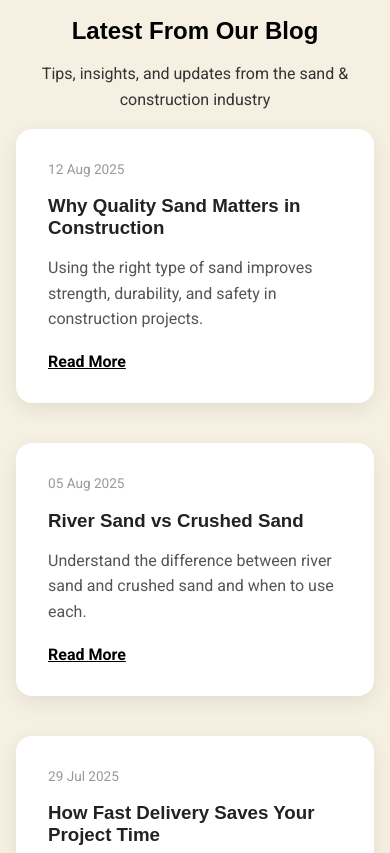
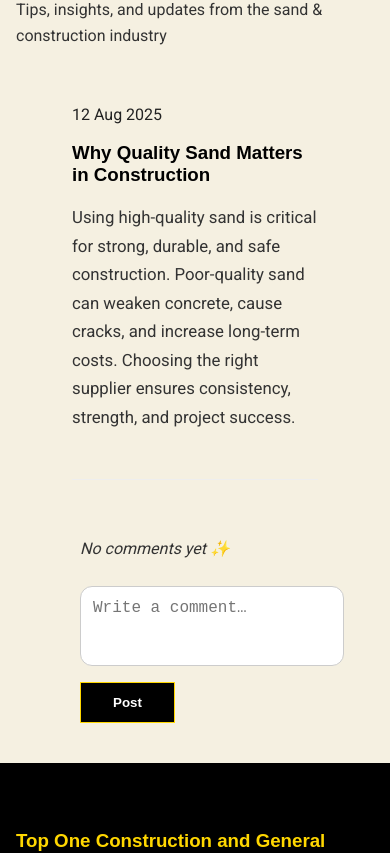
Before and after one commit to TemoshoS/topone, a React (Vite) app: page / in a window 390 px wide. Shown: the part 2332-3185 px from the top of the page. Built offline with nearby package versions, Linux system fonts and the light colour scheme.

Commit message:
contacts

```diff
--- a/src/pages/Home.tsx
+++ b/src/pages/Home.tsx
@@ -1,3 +1,4 @@
+import { useState } from 'react';
 import { Link } from 'react-router-dom';
 import { ImageWithFallback } from '../components/figma/ImageWithFallback';
 import '../styles/home.css';
@@ -8,6 +9,9 @@ import sandG from '../assets/sand g.jpeg';
 import sandgr from '../assets/sand gr.jpeg';
 
 export function Home() {
+  const [comments, setComments] = useState<string[]>([]);
+  const [commentText, setCommentText] = useState('');
+
   const products = [
     { title: 'River Sand', desc: 'High-quality river sand perfect for construction and concrete mixing', image: sand },
     { title: 'Crushed Stone', desc: 'Various sizes of crushed stone for all your construction needs', image: sandG },
@@ -16,26 +20,17 @@ export function Home() {
 
 
 
-  const blogs = [
-    {
+
+  const blogPost = {
     title: 'Why Quality Sand Matters in Construction',
-      excerpt:
-        'Using the right type of sand improves strength, durability, and safety in construction projects.',
+    content: `
+      Using high-quality sand is critical for strong, durable, and safe construction.
+      Poor-quality sand can weaken concrete, cause cracks, and increase long-term costs.
+      Choosing the right supplier ensures consistency, strength, and project success.
+    `,
     date: '12 Aug 2025',
-    },
-    {
-      title: 'River Sand vs Crushed Sand',
-      excerpt:
-        'Understand the difference between river sand and crushed sand and when to use each.',
-      date: '05 Aug 2025',
-    },
-    {
-      title: 'How Fast Delivery Saves Your Project Time',
-      excerpt:
-        'Delays cost money. Here’s how reliable material delivery keeps your project on track.',
-      date: '29 Jul 2025',
-    },
-  ];
+  };
+
 
 
   return (
@@ -85,18 +80,63 @@ export function Home() {
             Tips, insights, and updates from the sand & construction industry
           </p>
 
-    <div className="grid-3">
-      {blogs.map((blog, idx) => (
-        <div key={idx} className="blog-card">
-          <span className="blog-date">{blog.date}</span>
-          <h3>{blog.title}</h3>
-          <p>{blog.excerpt}</p>
-          <Link to="/blog" className="blog-link">
-            Read More
-          </Link>
+          {/* Blog Section */}
+          <section className="blog">
+            <div className="container">
+              <article className="blog-card blog-layout">
+
+                {/* LEFT: Blog Post */}
+                <div className="blog-left">
+                  <span className="blog-date">{blogPost.date}</span>
+                  <h3 className="blog-title">{blogPost.title}</h3>
+                  <p className="blog-content">{blogPost.content}</p>
                 </div>
+
+                {/* RIGHT: Comments */}
+                <div className="blog-right">
+                  {comments.length === 0 && (
+                    <p className="no-comments">
+                      No comments yet ✨
+                    </p>
+                  )}
+
+                  <ul className="comment-list">
+                    {comments.map((comment, idx) => (
+                      <li key={idx} className="comment-item">
+                        <span className="comment-avatar">👤</span>
+                        <p>{comment}</p>
+                      </li>
                     ))}
+                  </ul>
+
+                  <form
+                    className="comment-form"
+                    onSubmit={(e) => {
+                      e.preventDefault();
+                      if (!commentText.trim()) return;
+                      setComments([...comments, commentText]);
+                      setCommentText('');
+                    }}
+                  >
+                    <textarea
+                      placeholder="Write a comment…"
+                      value={commentText}
+                      onChange={(e) => setCommentText(e.target.value)}
+                      rows={3}
+                      required
+                    />
+                    <button type="submit" className="btn-black">
+                      Post
+                    </button>
+                  </form>
                 </div>
+
+              </article>
+            </div>
+          </section>
+
+
+
         </div>
       </section>
 
--- a/src/styles/home.css
+++ b/src/styles/home.css
@@ -152,86 +152,157 @@
   height: 4rem;
 }
 
-/* CTA Section */
-.cta {
-  padding: 4rem 0;
-  background-color: black;
-  color: white;
-}
-
-.cta h2 {
-  font-size: 2.5rem;
-  margin-bottom: 1rem;
-  color: white;
-}
-
-.cta p {
-  font-size: 1.25rem;
-  margin-bottom: 2rem;
-}
-
-.text-center {
+/* Blog Header */
+.blog-header {
   text-align: center;
-}
-
-/* Blog Section */
-.blog {
-  padding: 4rem 0;
-  background-color: #f5f0e1;
-}
-
-.blog h2 {
-  text-align: center;
-  margin-bottom: 0.5rem;
-}
-
-.blog-intro {
-  text-align: center;
-  color: #555;
   margin-bottom: 3rem;
 }
 
-.blog-card {
-  background: #fff;
-  padding: 2rem;
-  border-radius: 16px;
-  box-shadow: 0 6px 20px rgba(0, 0, 0, 0.08);
-  transition: transform 0.3s ease, box-shadow 0.3s ease;
+.blog-subtitle {
+  color: #666;
+  margin-top: 0.5rem;
 }
 
-.blog-card:hover {
-  transform: translateY(-8px);
-  box-shadow: 0 12px 30px rgba(0, 0, 0, 0.15);
+/* Single Blog Card */
+.single-blog {
+  max-width: 820px;
+  margin: 0 auto;
+  padding: 2.5rem;
 }
 
-.blog-date {
-  font-size: 0.85rem;
-  color: #999;
-  display: block;
-  margin-bottom: 0.5rem;
+.blog-meta {
+  display: flex;
+  justify-content: space-between;
+  align-items: center;
+  margin-bottom: 1rem;
 }
 
-.blog-card h3 {
-  margin-bottom: 0.75rem;
+.blog-tag {
+  background: #FFD700;
+  color: #000;
+  font-size: 0.75rem;
+  padding: 0.25rem 0.75rem;
+  border-radius: 999px;
+  font-weight: 600;
+}
+
+.blog-title {
+  margin-bottom: 1rem;
   color: #222;
 }
 
-.blog-card p {
-  color: #555;
-  margin-bottom: 1.25rem;
-  line-height: 1.6;
+.blog-content {
+  font-size: 1.05rem;
+  line-height: 1.7;
+  color: #444;
 }
 
-.blog-link {
-  font-weight: 600;
-  color: #000;
-  transition: color 0.3s ease;
+/* Comments Section */
+.comments {
+  margin-top: 3rem;
+  padding-top: 2rem;
+  border-top: 1px solid #eee;
 }
 
-.blog-link:hover {
-  color: #FFD700;
+.comments h4 {
+  margin-bottom: 1rem;
 }
 
+.no-comments {
+  color: #777;
+  font-style: italic;
+}
+
+/* Comment List */
+.comment-list {
+  list-style: none;
+  padding: 0;
+  margin-bottom: 1.5rem;
+}
+
+.comment-item {
+  display: flex;
+  gap: 0.75rem;
+  background: #f9f9f9;
+  padding: 0.75rem 1rem;
+  border-radius: 12px;
+  margin-bottom: 0.75rem;
+}
+
+.comment-avatar {
+  font-size: 1.25rem;
+}
+
+/* Comment Form */
+/* Blog Layout */
+.blog-layout {
+  display: grid;
+  grid-template-columns: 1.3fr 1fr;
+  gap: 2.5rem;
+  max-width: 1000px;
+  margin: 0 auto;
+  padding: 2.5rem;
+}
+
+/* Left: Post */
+.blog-left {
+  border-right: 1px solid #eee;
+  padding-right: 2rem;
+}
+
+/* Right: Comments */
+.blog-right {
+  padding-left: 0.5rem;
+}
+
+.no-comments {
+  color: #777;
+  font-style: italic;
+  margin-bottom: 1rem;
+}
+
+/* Comment items */
+.comment-item {
+  display: flex;
+  gap: 0.75rem;
+  background: #f9f9f9;
+  padding: 0.75rem 1rem;
+  border-radius: 12px;
+  margin-bottom: 0.75rem;
+}
+
+.comment-avatar {
+  font-size: 1.2rem;
+}
+
+/* Comment form */
+.comment-form textarea {
+  width: 100%;
+  border-radius: 12px;
+  border: 1px solid #ccc;
+  padding: 0.75rem;
+  margin-bottom: 0.75rem;
+  resize: none;
+}
+
+.comment-form textarea:focus {
+  outline: none;
+  border-color: #FFD700;
+}
+
+/* Mobile */
+@media (max-width: 768px) {
+  .blog-layout {
+    grid-template-columns: 1fr;
+  }
+
+  .blog-left {
+    border-right: none;
+    padding-right: 0;
+    border-bottom: 1px solid #eee;
+    padding-bottom: 2rem;
+  }
+}
 
 /* Responsive typography */
 @media (max-width: 768px) {
```
Lines whose indentation alone changed are shown as unchanged.
